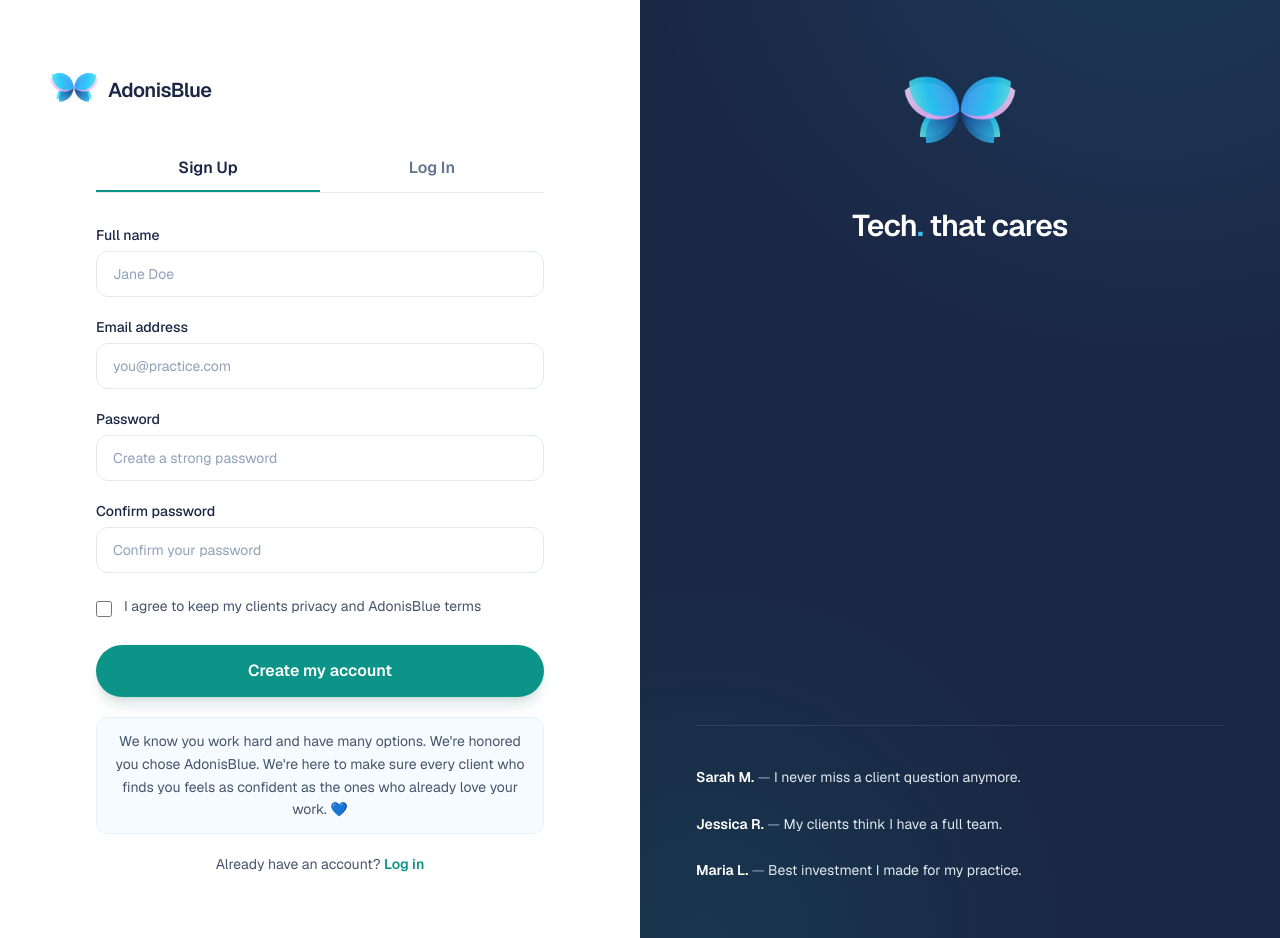
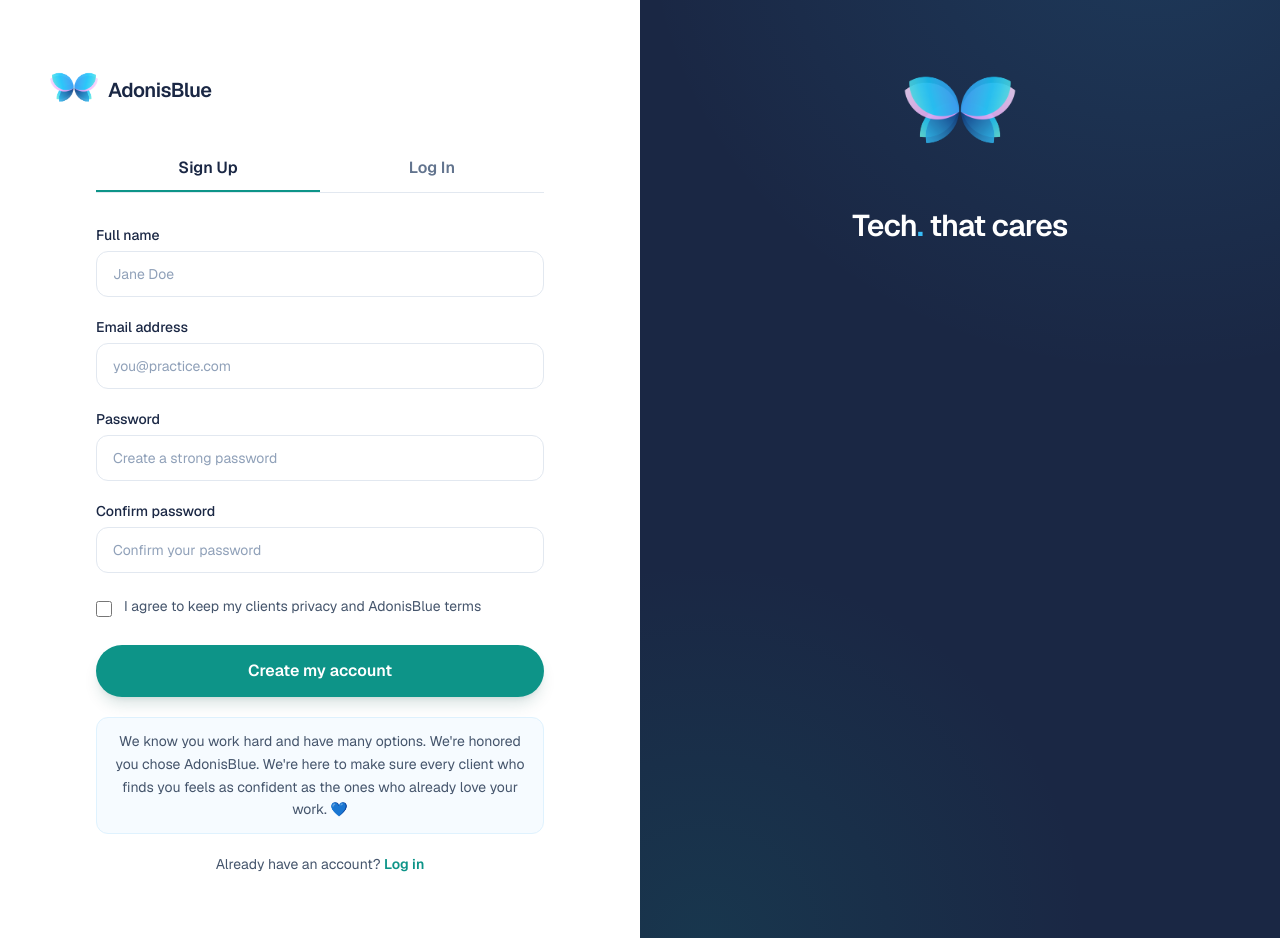
Before and after one commit to M316-mar/AdonisBlue, a Next.js app: page /auth in a window 1280 px wide. Built offline with nearby package versions, Linux system fonts and the light colour scheme; no server answers; a web font is replaced by a local one.

Commit message:
Clear onboarding data when different user logs in

```diff
--- a/app/auth/page.tsx
+++ b/app/auth/page.tsx
@@ -419,20 +419,6 @@ export default function AuthPage() {
               Tech<span className="text-[#38bdf8]">.</span> that cares
             </p>
           </div>
-          <ul className="relative mt-12 space-y-6 border-t border-white/10 pt-10 text-left">
-            <li className="text-sm leading-relaxed text-slate-200">
-              <span className="font-semibold text-white">Sarah M.</span>
-              <span className="text-slate-400"> — </span>I never miss a client question anymore.
-            </li>
-            <li className="text-sm leading-relaxed text-slate-200">
-              <span className="font-semibold text-white">Jessica R.</span>
-              <span className="text-slate-400"> — </span>My clients think I have a full team.
-            </li>
-            <li className="text-sm leading-relaxed text-slate-200">
-              <span className="font-semibold text-white">Maria L.</span>
-              <span className="text-slate-400"> — </span>Best investment I made for my practice.
-            </li>
-          </ul>
         </aside>
       </div>
     </div>
--- a/app/onboarding/page.tsx
+++ b/app/onboarding/page.tsx
@@ -109,6 +109,7 @@ type Step3Data = {
 };
 
 type OnboardingPersisted = {
+  userId?: string;
   currentStep: number;
   step1: Step1Data;
   step2: Step2Data;
@@ -160,6 +161,7 @@ function defaultStep3(): Step3Data {
 
 function defaultPersisted(): OnboardingPersisted {
   return {
+    userId: "",
     currentStep: 1,
     step1: defaultStep1(),
     step2: defaultStep2(),
@@ -350,6 +352,18 @@ export default function OnboardingPage() {
       }
       const fromAccount = displayNameFromUser(data.session.user);
       const loaded = loadPersisted();
+      // Clear localStorage if it belongs to a different user
+      const storedUserId = loaded.userId;
+      if (storedUserId && storedUserId !== data.session.user.id) {
+        const fresh = defaultPersisted();
+        fresh.userId = data.session.user.id;
+        savePersisted(fresh);
+        setPersisted(fresh);
+        setReady(true);
+        return;
+      }
+      loaded.userId = data.session.user.id;
+      savePersisted(loaded);
       if (fromAccount && !loaded.step1.fullName.trim()) {
         loaded.step1.fullName = fromAccount;
         savePersisted(loaded);
```
